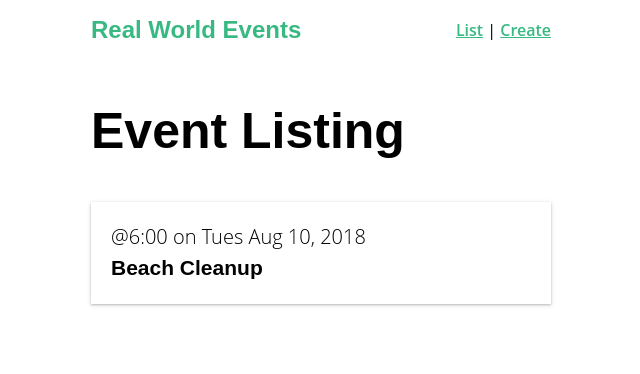
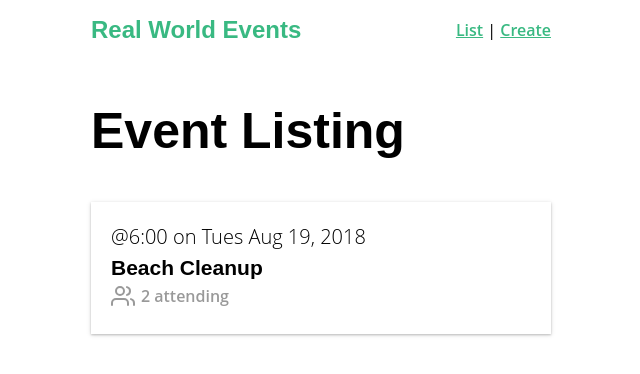
Before and after one commit to marcioviegas/real-world-app, a Vue app: page / in a window 1280 px wide. Shown: the top 374 px of the page, without its empty margins (319-959 px from the left). Built offline with nearby package versions, Linux system fonts and the light colour scheme.

Commit message:
Add global components and slots

```diff
--- a/package.json
+++ b/package.json
@@ -9,6 +9,7 @@
   },
   "dependencies": {
     "core-js": "^3.4.4",
+    "loadsh": "0.0.4",
     "vue": "^2.6.10",
     "vue-router": "^3.1.3",
     "vuex": "^3.1.2"
--- /dev/null
+++ b/src/components/BaseIcon.vue
@@ -0,0 +1,43 @@
+<template>
+  <div class="icon-wrapper">
+    <svg class="icon" :width="width" :height="height">
+      <use v-bind="{ 'xlink:href': '/feather-sprite.svg#' + name }" />
+    </svg>
+    <slot></slot>
+  </div>
+</template>
+
+<script>
+export default {
+  name: 'Icon',
+  props: {
+    name: String,
+    width: {
+      type: [Number, String],
+      default: 24
+    },
+    height: {
+      type: [Number, String],
+      default: 24
+    }
+  }
+}
+</script>
+
+<style scoped>
+.icon-wrapper {
+  display: inline-flex;
+  align-items: center;
+  color: rgba(0, 0, 0, 0.4);
+  font-size: 1rem;
+  font-weight: 600;
+}
+.icon {
+  stroke: currentColor;
+  stroke-width: 2;
+  stroke-linecap: round;
+  stroke-linejoin: round;
+  fill: none;
+  margin-right: 6px;
+}
+</style>
--- a/src/components/EventCard.vue
+++ b/src/components/EventCard.vue
@@ -1,11 +1,12 @@
 <template>
   <router-link
     class="event-link"
-    :to="{ name: 'event-show', params: { id: 1 } }"
+    :to="{ name: 'event-show', params: { id: '1' } }"
   >
     <div class="event-card -shadow">
-      <span class="eyebrow">@{{ event.time }} on {{ event.date }} </span>
+      <span class="eyebrow">@{{ event.time }} on {{ event.date }}</span>
       <h4 class="title">{{ event.title }}</h4>
+      <BaseIcon name="users">{{ event.attendees.length }} attending</BaseIcon>
     </div>
   </router-link>
 </template>
@@ -17,8 +18,12 @@ export default {
       event: {
         id: 1,
         title: 'Beach Cleanup',
-        date: 'Tues Aug 10, 2018',
-        time: '6:00'
+        date: 'Tues Aug 19, 2018',
+        time: '6:00',
+        attendees: [
+          { id: 'abc123', name: 'Adam Jahr' },
+          { id: 'def456', name: 'Gregg Pollack' }
+        ]
       }
     }
   }
@@ -39,7 +44,6 @@ export default {
 .event-card > .title {
   margin: 0;
 }
-
 .event-link {
   color: black;
   text-decoration: none;
--- a/src/main.js
+++ b/src/main.js
@@ -1,12 +1,29 @@
-import Vue from "vue";
-import App from "./App.vue";
-import router from "./router";
-import store from "./store";
+import Vue from 'vue'
+import App from './App.vue'
+import router from './router'
+import store from './store'
+import upperFirst from 'lodash/upperFirst'
+import camelCase from 'lodash/camelCase'
 
-Vue.config.productionTip = false;
+const requireComponent = require.context(
+  './components',
+  false,
+  /Base[A-Z]\w+\.(vue|js)$/
+)
+
+requireComponent.keys().forEach(fileName => {
+  const componentConfig = requireComponent(fileName)
+
+  const componentName = upperFirst(
+    camelCase(fileName.replace(/^\.\/(.*)\.\w+$/, '$1'))
+  )
+
+  Vue.component(componentName, componentConfig.default || componentConfig)
+})
+Vue.config.productionTip = false
 
 new Vue({
   router,
   store,
   render: h => h(App)
-}).$mount("#app");
+}).$mount('#app')
```
Also changed, not shown: public/feather-sprite.svg (added), 1 other file (tests, documents, lock files or other folders).
